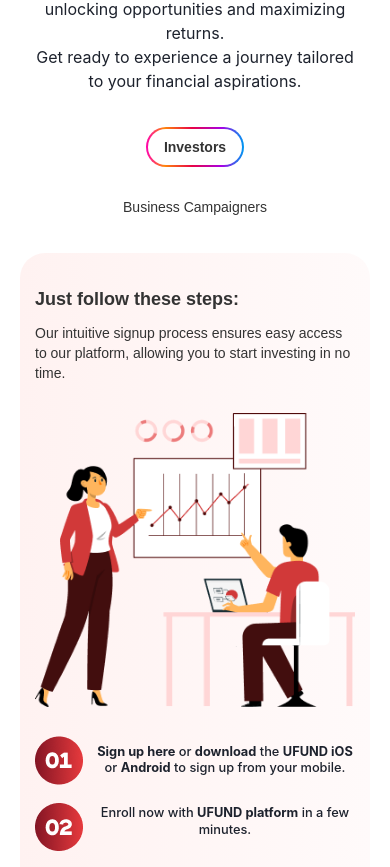
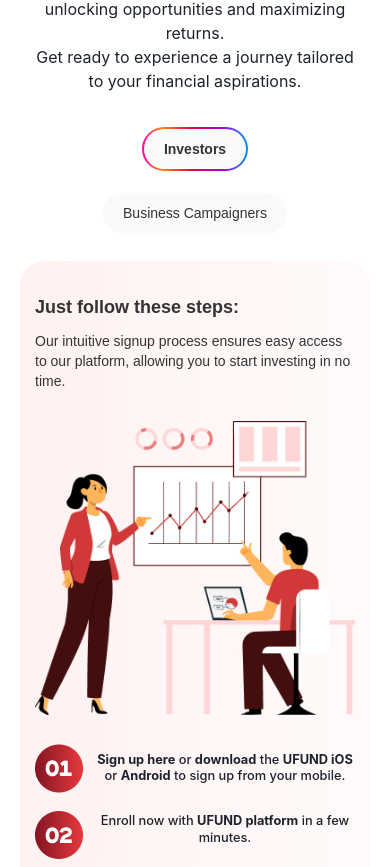
Before and after one commit to rubab786786/next-landing-page, a Next.js app: page / in a window 390 px wide. Shown: the part 1935-2802 px from the top of the page. Built offline with nearby package versions, Linux system fonts and the light colour scheme.

Commit message:
mobile-tabs

```diff
--- a/components/HowItWorks.js
+++ b/components/HowItWorks.js
@@ -57,7 +57,9 @@ const HowItWorks = () => {
                                 onClick={() => setNewActiveTab("investors")}
                             >
                                 <button
-                                    className={`tab-button py-${isMobile ? 2 : 4} px-${isMobile ? 4 : 8} text-sm sm:text-lg font-${newActiveTab === "investors" ? 'bold' : 'normal'} bg-white border-none rounded-full`}
+                                    className={`tab-button text-sm sm:text-lg font-${newActiveTab === "investors" ? 'bold' : 'normal'} border-none rounded-full`}
+                                    style={{padding: isMobile ? "10px 20px" : "16px 36px",
+                                        backgroundColor: "#fafafa",}}
                                 >
                                     Investors
                                 </button>
@@ -76,7 +78,9 @@ const HowItWorks = () => {
                                 onClick={() => setNewActiveTab("business")}
                             >
                                 <button
-                                    className={`tab-button py-${isMobile ? 2 : 4} px-${isMobile ? 4 : 8} text-sm sm:text-lg font-${newActiveTab === "business" ? 'bold' : 'normal'} bg-white border-none rounded-full`}
+                                    className={`tab-button text-sm sm:text-lg font-${newActiveTab === "business" ? 'bold' : 'normal'} border-none rounded-full`}
+                                    style={{padding: isMobile ? "10px 20px" : "16px 36px",
+                                        backgroundColor: "#fafafa",}}
                                 >
                                     Business Campaigners
                                 </button>
@@ -191,7 +195,7 @@ const HowItWorks = () => {
 
                                 {/* Carousel for Investors */}
                                 <div className="w-layout-blockcontainer container-5 w-container px-16 pt-16 pb-0">
-                                    <h1 className="heading-5 text-xl sm:text-2xl mb-6">Features For Investors</h1>
+                                    <h1 className="heading-5 text-xl mb-6">Features For Investors</h1>
                                     <Carousel className="w-full mx-auto p-5">
                                         <CarouselContent>
                                             <CarouselItem className="md:basis-1/3 lg:basis-1/4">
```
